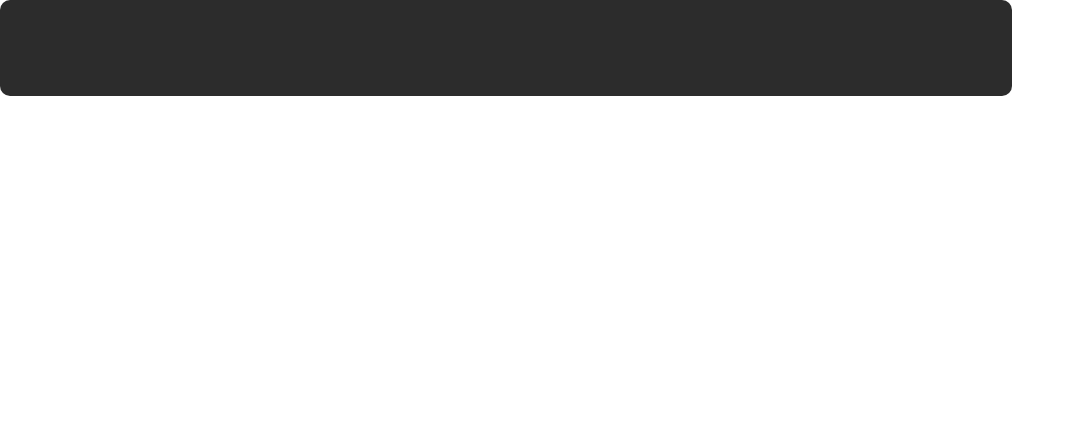
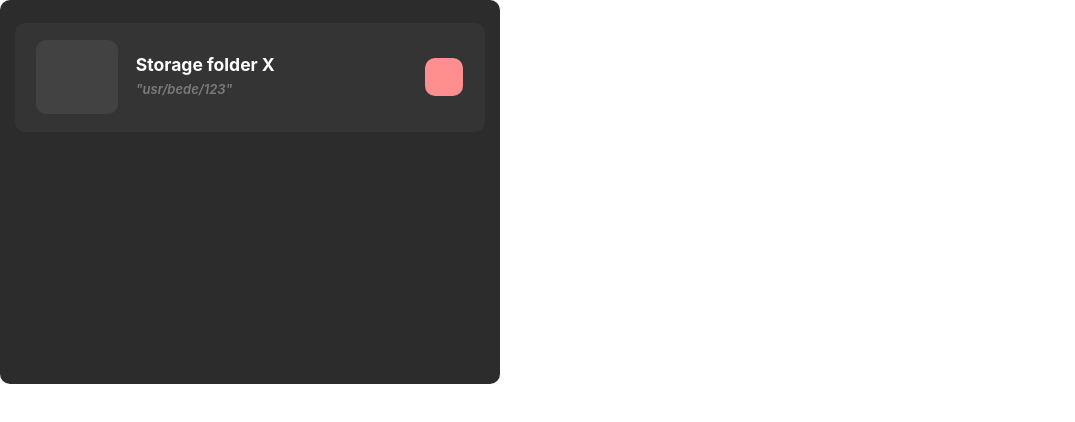
Before and after one commit to surtr1st/tereporto, a Vue app: page / in a window 1280 px wide. Shown: the top 422 px of the page, without its empty margins (0-1075 px from the left). Built offline with nearby package versions, Linux system fonts and the light colour scheme.

Commit message:
add idol, descriptive

```diff
--- a/src/App.vue
+++ b/src/App.vue
@@ -1,12 +1,30 @@
 <script setup lang="ts">
 import Button from './components/Button.vue';
 import ButtonGroup from './components/ButtonGroup.vue';
+import Descriptive from './components/Descriptive.vue';
 import FunctionalPanel from './components/FunctionalPanel.vue';
+import Idol from './components/Idol.vue';
+import List from './components/List.vue';
+import ListItem from './components/ListItem.vue';
 import StoragePanel from './components/StoragePanel.vue';
 </script>
 
 <template>
-  <FunctionalPanel />
+  <StoragePanel>
+    <List>
+      <ListItem>
+        <Idol />
+        <Descriptive
+          title="Storage folder X"
+          description="usr/bede/123"
+        />
+        <Button
+          rounded
+          color="danger"
+        />
+      </ListItem>
+    </List>
+  </StoragePanel>
 </template>
 
 <style scoped></style>
--- a/src/components/Button.vue
+++ b/src/components/Button.vue
@@ -48,8 +48,10 @@ if (rounded) className.value += ' tp__button--rounded';
 
 <style scoped>
 button {
-  width: 122px;
-  height: 51px;
+  min-width: 38px;
+  max-width: 122px;
+  min-height: 38px;
+  max-height: 51px;
   border: none;
   margin: 0.1rem;
 }
--- /dev/null
+++ b/src/components/Descriptive.vue
@@ -0,0 +1,27 @@
+<script setup lang="ts">
+interface IDescriptive {
+  title?: string;
+  description?: string;
+}
+defineProps<IDescriptive>();
+</script>
+
+<template>
+  <span class="tp__descriptive">
+    <h3>{{ title }}</h3>
+    <p>"{{ description }}"</p>
+  </span>
+</template>
+
+<style scoped>
+.tp__descriptive {
+  width: 65%;
+  padding: 1.2rem;
+}
+
+.tp__descriptive > p {
+  font-style: italic;
+  color: #7b7b7b;
+  font-size: 13px;
+}
+</style>
--- /dev/null
+++ b/src/components/Idol.vue
@@ -0,0 +1,15 @@
+<template>
+  <div class="tp__idol">
+    <slot />
+  </div>
+</template>
+
+<style scoped>
+.tp__idol {
+  width: 82px;
+  height: 74px;
+  border-radius: 10px;
+  padding: 1.2rem;
+  background: var(--lighter-neutral-gray);
+}
+</style>
--- a/src/components/List.vue
+++ b/src/components/List.vue
@@ -3,3 +3,12 @@
     <slot />
   </ul>
 </template>
+
+<style scoped>
+ul {
+  display: flex;
+  justify-content: center;
+  flex-direction: column;
+  align-items: center;
+}
+</style>
--- a/src/components/ListItem.vue
+++ b/src/components/ListItem.vue
@@ -3,3 +3,16 @@
     <slot />
   </li>
 </template>
+
+<style scoped>
+li {
+  width: 470px;
+  height: 109px;
+  display: flex;
+  justify-content: center;
+  align-items: center;
+  background: var(--light-neutral-gray);
+  border-radius: 10px;
+  margin: 0.3rem;
+}
+</style>
```
